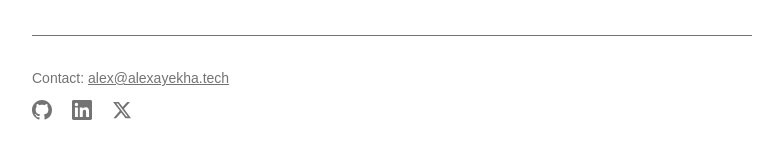
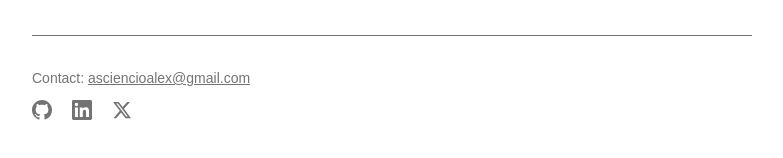
Before and after one commit to AsciencioAlex/alexayekha-site, a Next.js app: page / in a window 1280 px wide. Shown: the part 1232-1390 px from the top of the page, without its empty margins (248-1031 px from the left). Built offline with nearby package versions, Linux system fonts and the light colour scheme.

Commit message:
Update contact email to asciencioalex@gmail.com

```diff
--- a/app/page.tsx
+++ b/app/page.tsx
@@ -136,8 +136,8 @@ export default function Home() {
       <footer className="mt-16 border-t pt-8 text-sm text-neutral-500 space-y-3">
         <p>
           Contact:{" "}
-          <a className="underline" href="mailto:alex@alexayekha.tech">
-            alex@alexayekha.tech
+          <a className="underline" href="mailto:asciencioalex@gmail.com">
+            asciencioalex@gmail.com
           </a>
         </p>
         <div className="flex gap-5">
```
Also changed, not shown: 1 other file (tests, documents, lock files or other folders).
